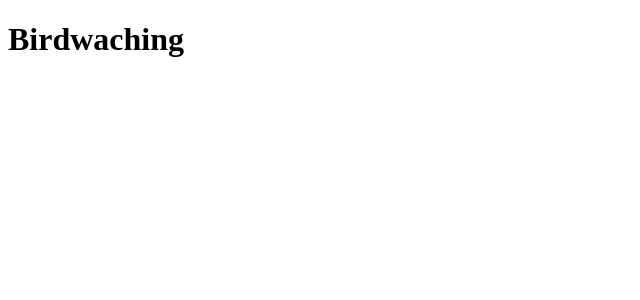
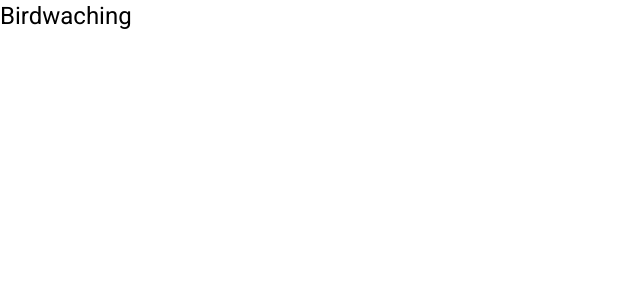
Before and after one commit to lisandrofernandez/birdwatching-angular, an Angular app: page / in a window 1280 px wide. Shown: the top 300 px of the page, without its empty margins (0-640 px from the left). Built offline with nearby package versions, Linux system fonts and the light colour scheme.

Commit message:
Add Angular Material

```diff
--- a/angular.json
+++ b/angular.json
@@ -28,6 +28,7 @@
               "src/assets"
             ],
             "styles": [
+              "./node_modules/@angular/material/prebuilt-themes/indigo-pink.css",
               "src/styles.scss"
             ],
             "scripts": []
@@ -92,6 +93,7 @@
               "src/assets"
             ],
             "styles": [
+              "./node_modules/@angular/material/prebuilt-themes/indigo-pink.css",
               "src/styles.scss"
             ],
             "scripts": []
@@ -123,6 +125,7 @@
           }
         }
       }
-    }},
+    }
+  },
   "defaultProject": "birdwatching-angular"
 }
--- a/package.json
+++ b/package.json
@@ -12,10 +12,12 @@
   "private": true,
   "dependencies": {
     "@angular/animations": "~10.0.2",
+    "@angular/cdk": "^10.0.1",
     "@angular/common": "~10.0.2",
     "@angular/compiler": "~10.0.2",
     "@angular/core": "~10.0.2",
     "@angular/forms": "~10.0.2",
+    "@angular/material": "^10.0.1",
     "@angular/platform-browser": "~10.0.2",
     "@angular/platform-browser-dynamic": "~10.0.2",
     "@angular/router": "~10.0.2",
--- a/src/app/app.module.ts
+++ b/src/app/app.module.ts
@@ -1,3 +1,4 @@
+import { BrowserAnimationsModule } from '@angular/platform-browser/animations';
 import { BrowserModule } from '@angular/platform-browser';
 import { NgModule } from '@angular/core';
 
@@ -8,6 +9,7 @@
     AppComponent
   ],
   imports: [
+    BrowserAnimationsModule,
     BrowserModule
   ],
   providers: [],
--- a/src/index.html
+++ b/src/index.html
@@ -6,8 +6,10 @@
   <base href="/">
   <meta name="viewport" content="width=device-width, initial-scale=1">
   <link rel="icon" type="image/x-icon" href="favicon.ico">
+  <link href="https://fonts.googleapis.com/css?family=Roboto:300,400,500&display=swap" rel="stylesheet">
+  <link href="https://fonts.googleapis.com/icon?family=Material+Icons" rel="stylesheet">
 </head>
-<body>
+<body class="mat-typography">
   <app-root></app-root>
 </body>
 </html>
--- a/src/styles.scss
+++ b/src/styles.scss
@@ -1 +1,4 @@
 /* You can add global styles to this file, and also import other style files */
+
+html, body { height: 100%; }
+body { margin: 0; font-family: Roboto, "Helvetica Neue", sans-serif; }
```
Also changed, not shown: 1 other file (tests, documents, lock files or other folders).
